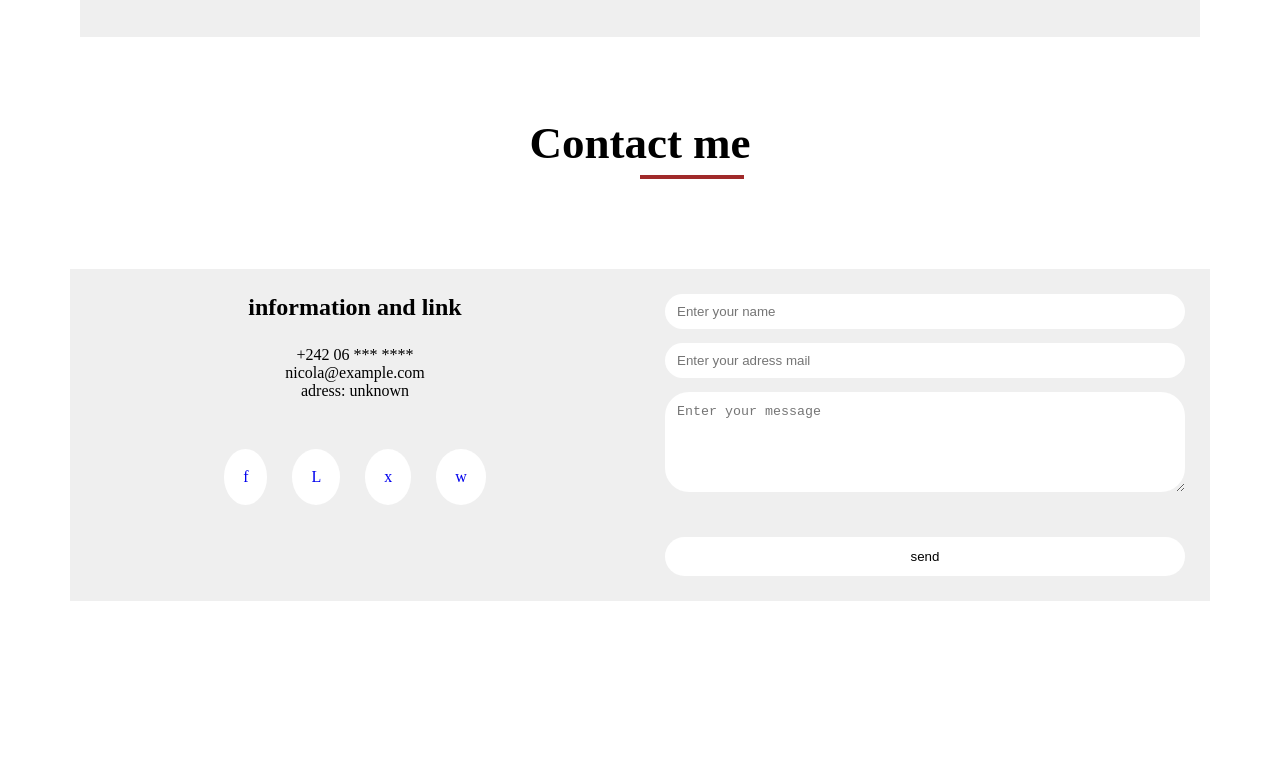
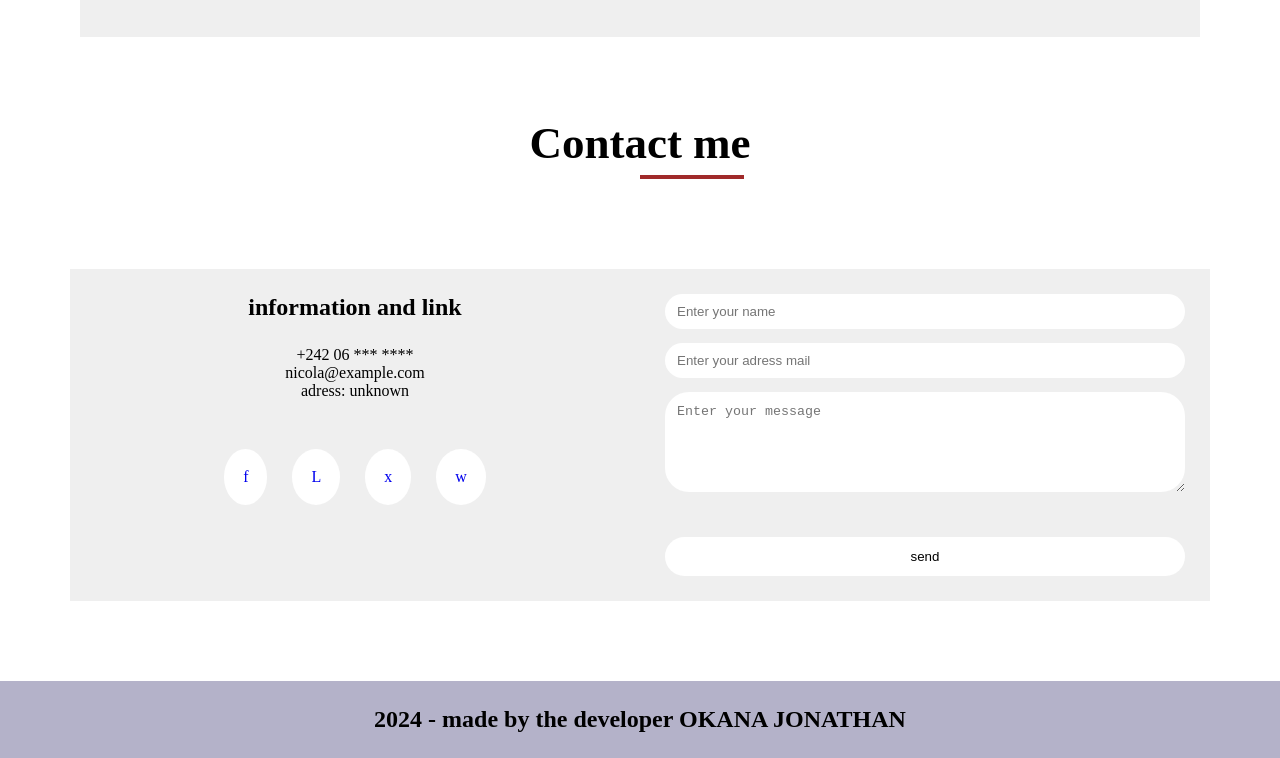
Before and after one commit to alandarryl/nico-portfolio, a plain HTML site: page index.html in a window 1280 px wide. Shown: the part 3742-4500 px from the top of the page. Before the commit the page ends 4423 px from the top, so only its background shows below. Drawn offline with nearby package versions, Linux system fonts and the light colour scheme.

Commit message:
last update

```diff
--- a/index.html
+++ b/index.html
@@ -331,7 +331,11 @@
 
     <!-- section footer -->
 
-    <section class="footer"></section>
+    <section id="footer">
+        <div class="copyright">
+            <h2>2024 - made by the developer OKANA JONATHAN </h2>
+        </div>
+    </section>
 
 
 
--- a/styles.css
+++ b/styles.css
@@ -590,3 +590,19 @@ nav ul li a{
 
 
 }
+
+
+/* footer styling */
+
+#footer{
+    position: relative;
+    bottom: 0;
+    width: 100%;
+    padding-left: 70px;
+    padding-right: 70px;
+    padding:25px;
+    display: flex;
+    flex-direction: column;
+    align-items: center;
+    background:  rgba(9,0,77,0.3);
+}
```
